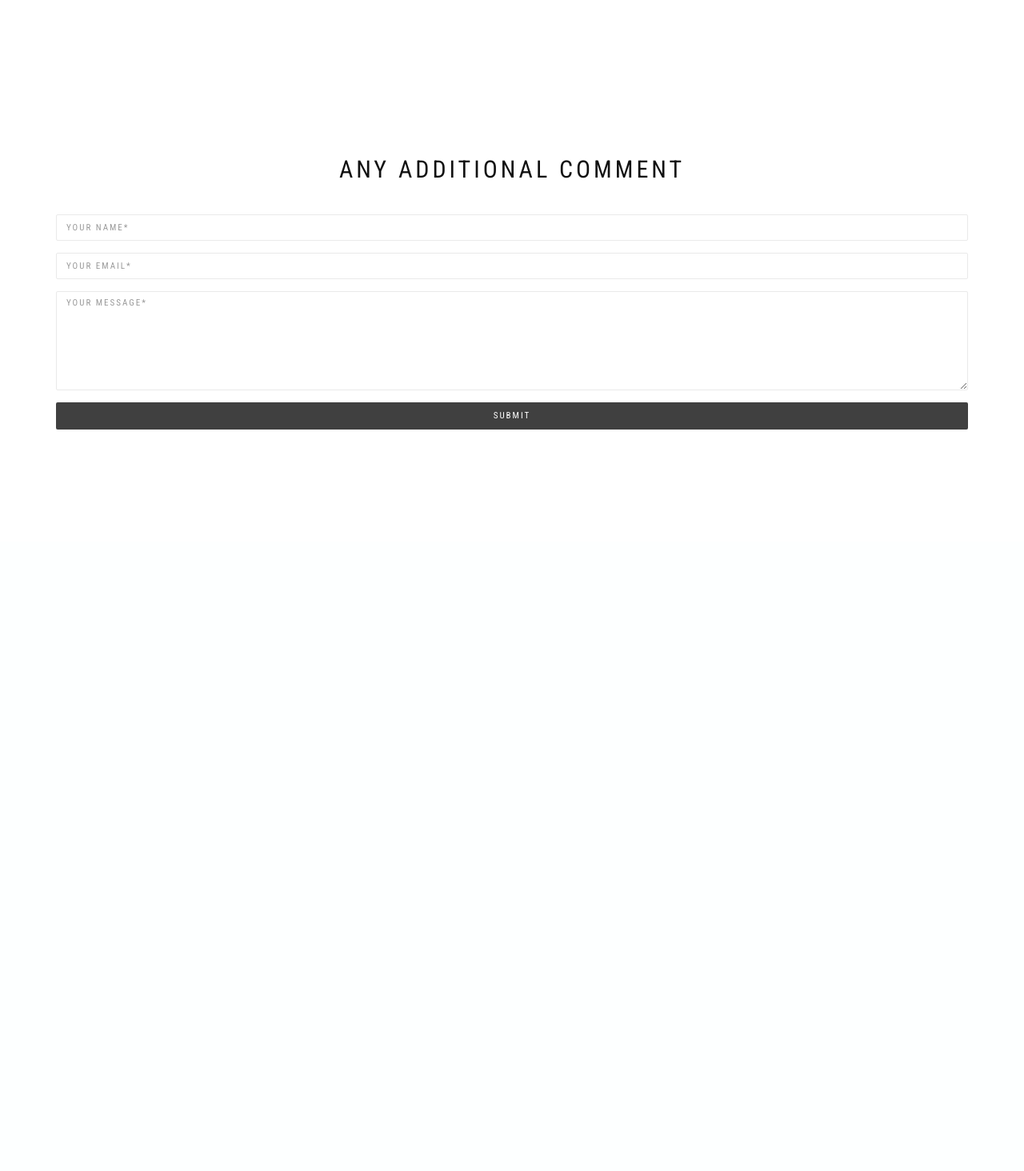
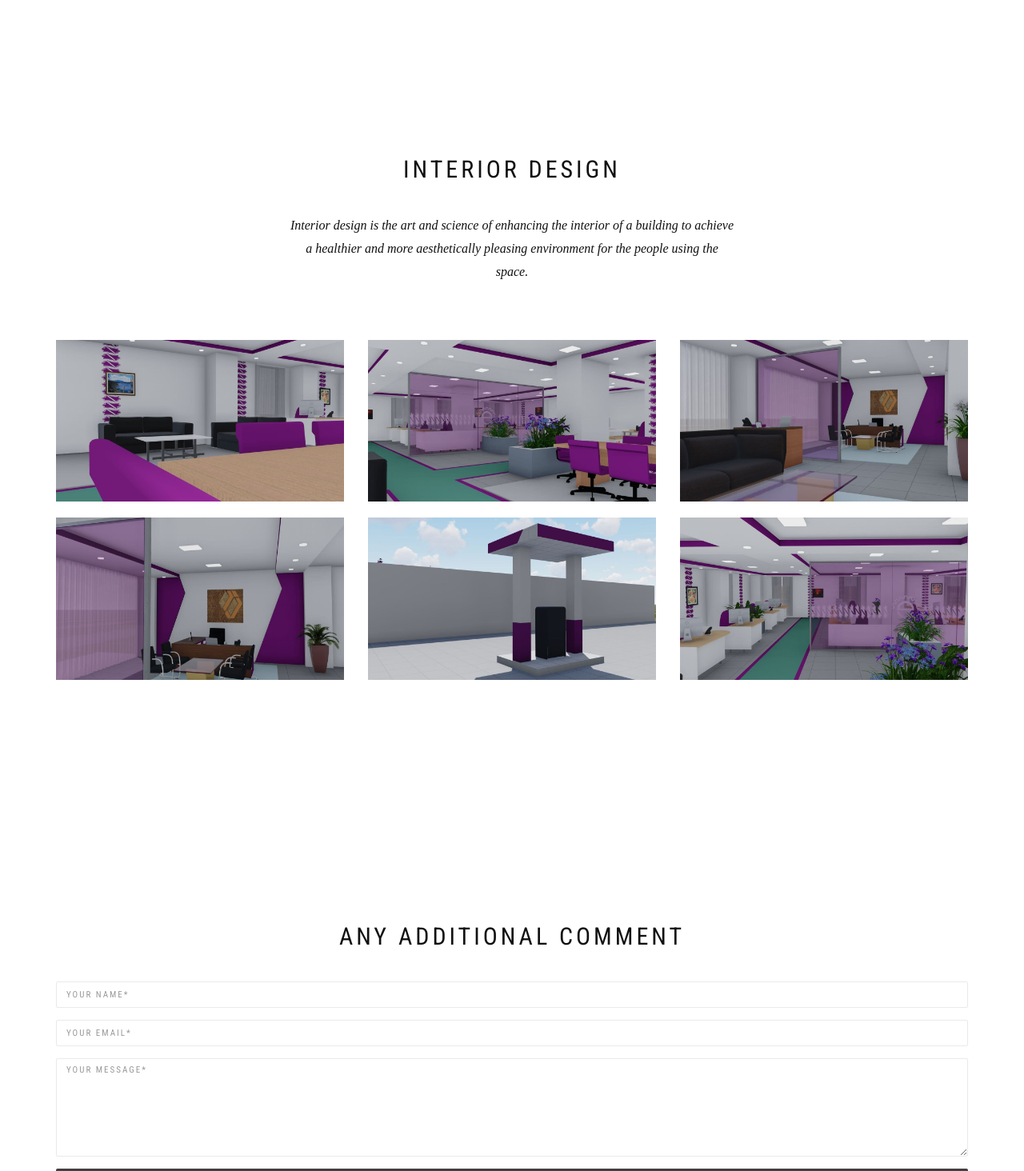
Before and after one commit to fraolKumera/branding, a PHP site: page /first.php in a window 1280 px wide. Shown: the part 5036-6500 px from the top of the page at 80% size. Before the commit the page ends 5573 px from the top, so only its background shows below. Run offline with PHP 8.4, Linux system fonts and the light colour scheme; some web fonts are replaced.

Commit message:
intirior design

```diff
--- a/first.php
+++ b/first.php
@@ -263,6 +263,54 @@
             </div>
           </div>
         </section>
+        <section class="module" id="news">
+          <div class="container">
+            <div class="row">
+              <div class="col-sm-6 col-sm-offset-3">
+                <h2 class="module-title font-alt">Interior Design</h2>
+                <div class="module-subtitle font-serif">Interior design is the art and science of enhancing the interior of a building to achieve a healthier and more aesthetically pleasing environment for the people using the space.</div>
+              </div>
+            </div>
+            <div class="row multi-columns-row post-columns">
+              <div class="col-sm-6 col-md-4 col-lg-4">
+                <div class="post mb-20">
+                  <div class="post-thumbnail"><a href="#"><img src="assets/images/2/int1.jpg" alt="Blog-post Thumbnail"/></a></div>
+                </div>
+              </div>
+              <div class="col-sm-6 col-md-4 col-lg-4">
+                <div class="post mb-20">
+                  <div class="post-thumbnail"><a href="#"><img src="assets/images/2/int2.jpg" alt="Blog-post Thumbnail"/></a></div>
+
+
+                </div>
+              </div>
+              <div class="col-sm-6 col-md-4 col-lg-4">
+                <div class="post mb-20">
+                  <div class="post-thumbnail"><a href="#"><img src="assets/images/2/int3.jpg" alt="Blog-post Thumbnail"/></a></div>
+                </div>
+              </div>
+            </div>
+            <div class="row multi-columns-row post-columns">
+              <div class="col-sm-6 col-md-4 col-lg-4">
+                <div class="post mb-20">
+                  <div class="post-thumbnail"><a href="#"><img src="assets/images/2/int4.jpg" alt="Blog-post Thumbnail"/></a></div>
+                </div>
+              </div>
+              <div class="col-sm-6 col-md-4 col-lg-4">
+                <div class="post mb-20">
+                  <div class="post-thumbnail"><a href="#"><img src="assets/images/2/int5.jpg" alt="Blog-post Thumbnail"/></a></div>
+
+
+                </div>
+              </div>
+              <div class="col-sm-6 col-md-4 col-lg-4">
+                <div class="post mb-20">
+                  <div class="post-thumbnail"><a href="#"><img src="assets/images/2/int6.jpg" alt="Blog-post Thumbnail"/></a></div>
+                </div>
+              </div>
+            </div>
+          </div>
+        </section>
         <section class="module" id="contact">
           <div class="container">
             <div class="row">
```
Also changed, not shown: second.php (+48 -0 lines), assets/images/1/int1.jpg (added), assets/images/1/int2.jpg (added), assets/images/1/int3.jpg (added), assets/images/1/int4.jpg (added), assets/images/1/int5.jpg (added), assets/images/1/int6.jpg (added), assets/images/2/int1.jpg (added), assets/images/2/int2.jpg (added), assets/images/2/int3.jpg (added), assets/images/2/int4.jpg (added), assets/images/2/int5.jpg (added), assets/images/2/int6.jpg (added).
